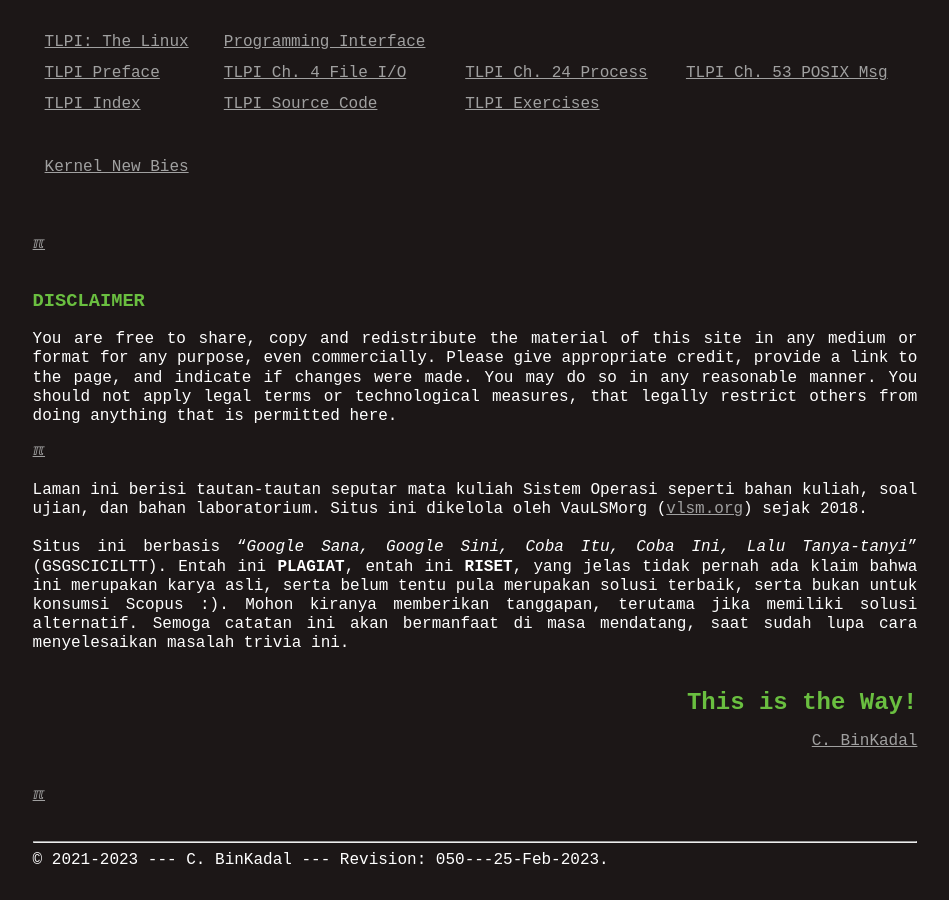
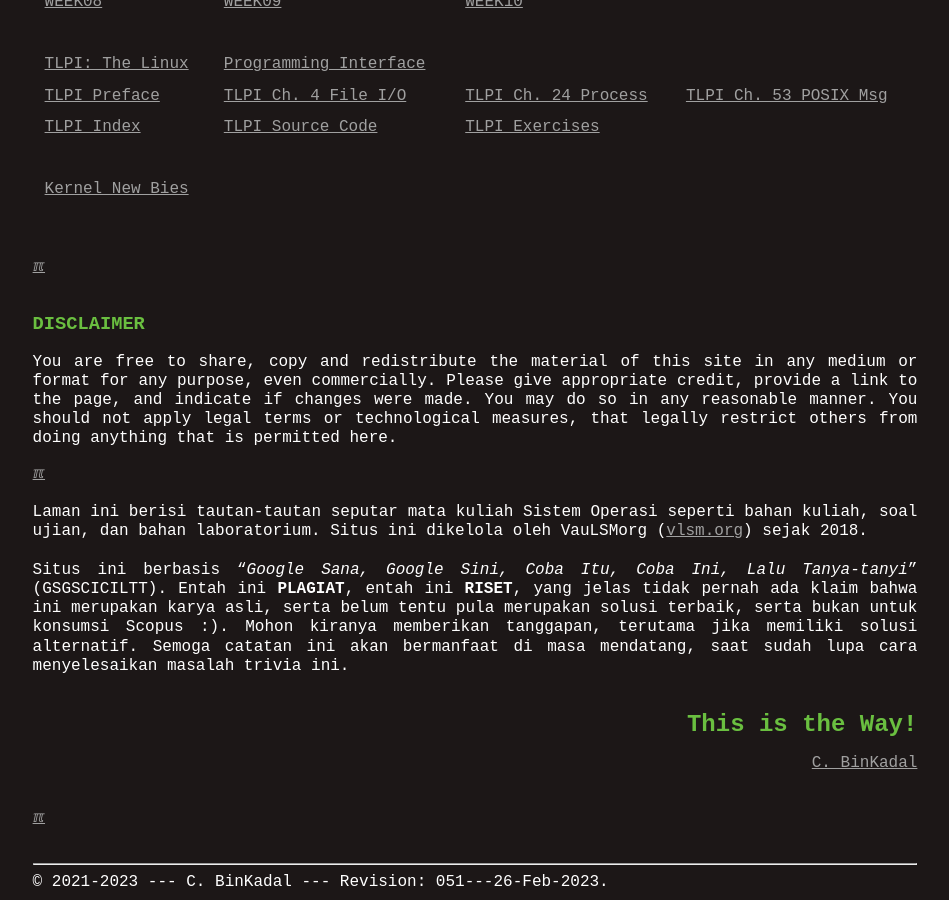
Before and after one commit to os2xx/sysprog, a Jekyll site: the page built from index.md, in a window 1280 px wide and 900 px high, scrolled down 1643 px. Shown: the whole window, without its empty margins (165-1114 px from the left). Built offline with Jekyll 4.4.1, drawn with Linux system fonts in a browser that asks for light colours; before the commit the page ends 2521 px from its top, so only the background shows below that.

```diff
--- a/_config.yml
+++ b/_config.yml
@@ -1,5 +1,5 @@
 title: System Programing - Pemerograman Sistem
-version:     "050---25-Feb-2023"
+version:     "051---26-Feb-2023"
 copyright:   "2021-2023"
 description: This is the System Programing course site,
       a GitHub Page, hosted at GitHub.com (thank you!).
```
Also changed, not shown: 000.md (+1 -1 lines), index.md (+1 -0 lines), zold-index.md (+1 -0 lines).
